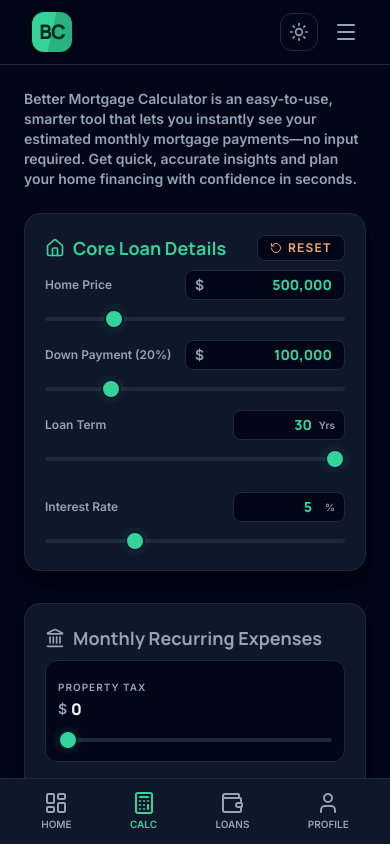
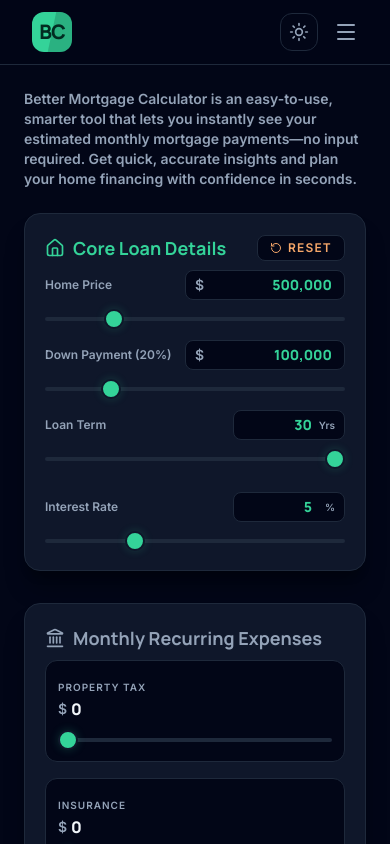
Before and after one commit to spidergroup/bettercals, a React (Vite) app: page / in a window 390 px wide. Shown: the top 844 px of the page. Built offline with nearby package versions, Linux system fonts and the light colour scheme.

Commit message:
feat: implement loan calculator app and remove obsolete mobile navigation docs

```diff
--- a/src/App.tsx
+++ b/src/App.tsx
@@ -538,7 +538,7 @@ export default function App() {
     const [autoDollars, autoCents] = formatCurrencyWithCents(autoTotalMonthlyPayment).split('.');
 
     return (
-        <div className="bg-[var(--bg-main)] text-[var(--text-main)] min-h-screen font-body pb-20 md:pb-0 transition-colors duration-300">
+        <div className="bg-[var(--bg-main)] text-[var(--text-main)] min-h-screen font-body transition-colors duration-300">
             <header className="w-full top-0 sticky z-50 bg-[var(--bg-header)] backdrop-blur-md flex justify-between items-center px-8 py-3 border-b border-[var(--border-main)]">
                 <div className="flex items-center gap-8">
                     <a className="flex items-center gap-2 group transition-transform hover:scale-105 active:scale-95" href="/">
@@ -911,24 +911,7 @@ export default function App() {
                 </footer>
             </div>
 
-            <nav className="md:hidden fixed bottom-0 left-0 w-full bg-[var(--bg-card)] border-t border-[var(--border-main)] flex justify-around p-3 z-50 shadow-lg">
-                <button className="flex flex-col items-center gap-0.5 text-[var(--text-muted)]">
-                    <LayoutDashboard className="w-6 h-6" />
-                    <span className="text-[10px] font-black uppercase">Home</span>
-                </button>
-                <button className="flex flex-col items-center gap-0.5 text-[var(--accent)]">
-                    <Calculator className="w-6 h-6" />
-                    <span className="text-[10px] font-black uppercase">Calc</span>
-                </button>
-                <button className="flex flex-col items-center gap-0.5 text-[var(--text-muted)]">
-                    <Wallet className="w-6 h-6" />
-                    <span className="text-[10px] font-black uppercase">Loans</span>
-                </button>
-                <button className="flex flex-col items-center gap-0.5 text-[var(--text-muted)]">
-                    <User className="w-6 h-6" />
-                    <span className="text-[10px] font-black uppercase">Profile</span>
-                </button>
-            </nav>
+
         </div>
     );
 }
```
Also changed, not shown: 1 other file (tests, documents, lock files or other folders).
